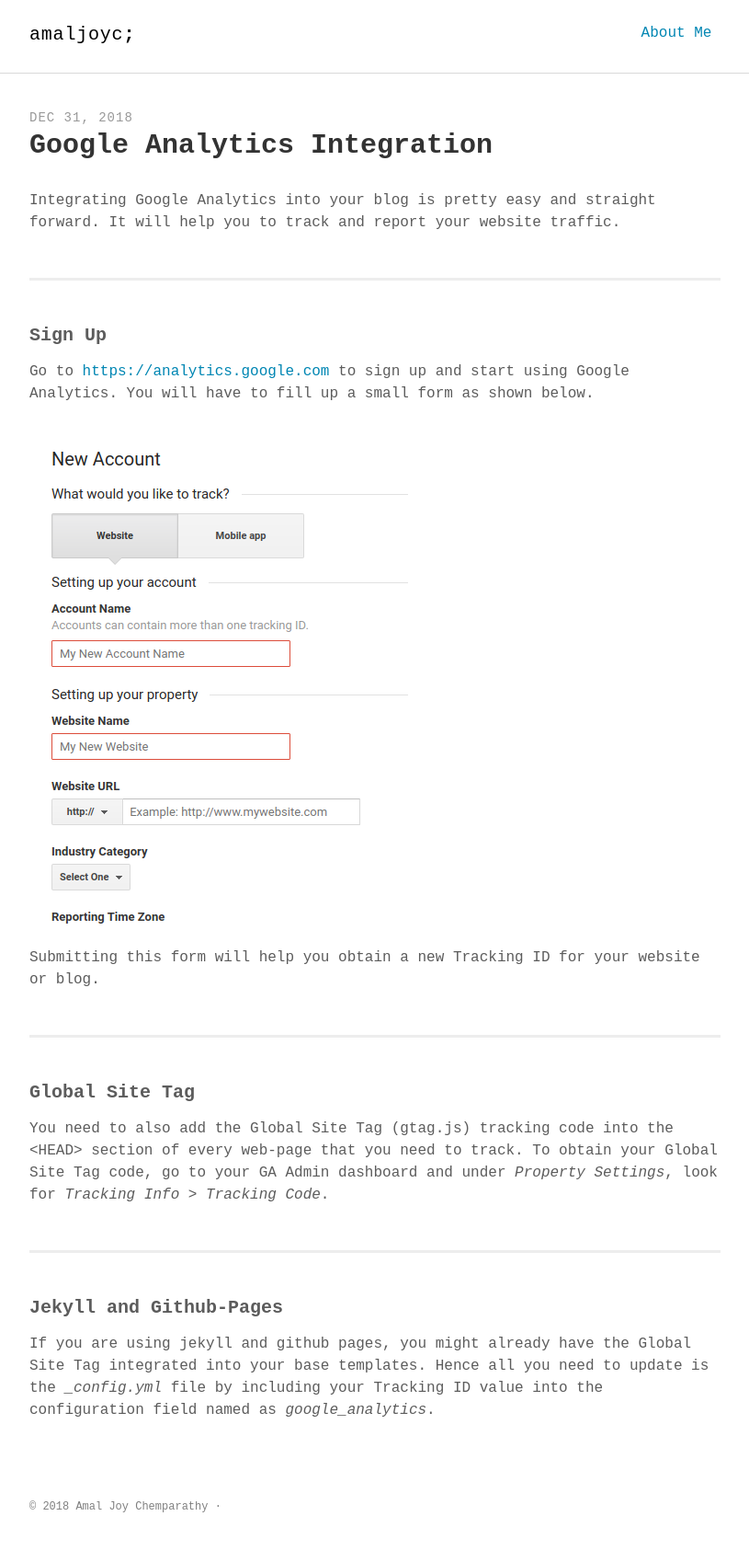
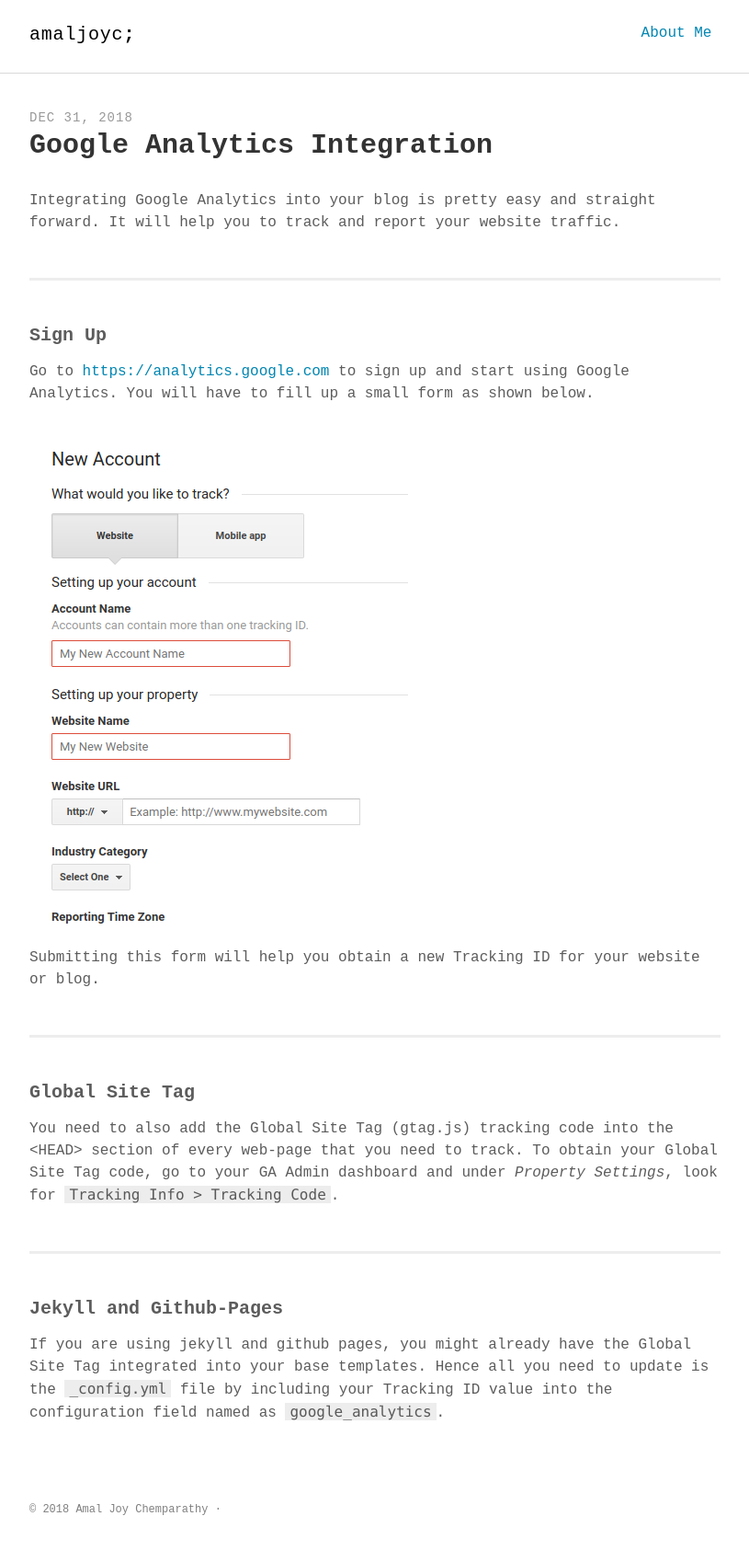
Before and after one commit to amaljoyc/amaljoyc.com, a Jekyll site: the page built from _posts/2018-12-31-enabling-google-analytics.md, in a window 1280 px wide. Shown: the whole page at 92% size, without its empty margins (232-1047 px from the left). Built offline with Jekyll 4.4.1, drawn with Linux system fonts in a browser that asks for light colours; some web fonts are replaced.

```diff
--- a/_posts/2018-12-31-enabling-google-analytics.md
+++ b/_posts/2018-12-31-enabling-google-analytics.md
@@ -22,10 +22,10 @@ Submitting this form will help you obtain a new Tracking ID for your website or
 
 #### Global Site Tag
 
-You need to also add the Global Site Tag (gtag.js) tracking code into the <HEAD> section of every web-page that you need to track. To obtain your Global Site Tag code, go to your GA Admin dashboard and under _Property Settings_, look for _Tracking Info > Tracking Code_.
+You need to also add the Global Site Tag (gtag.js) tracking code into the <HEAD> section of every web-page that you need to track. To obtain your Global Site Tag code, go to your GA Admin dashboard and under _Property Settings_, look for `Tracking Info > Tracking Code`.
 
 <div class="divider"></div>
 
 #### Jekyll and Github-Pages
 
-If you are using jekyll and github pages, you might already have the Global Site Tag integrated into your base templates. Hence all you need to update is the *_config.yml* file by including your Tracking ID value into the configuration field named as *google_analytics*.
+If you are using jekyll and github pages, you might already have the Global Site Tag integrated into your base templates. Hence all you need to update is the `_config.yml` file by including your Tracking ID value into the configuration field named as `google_analytics`.
```
